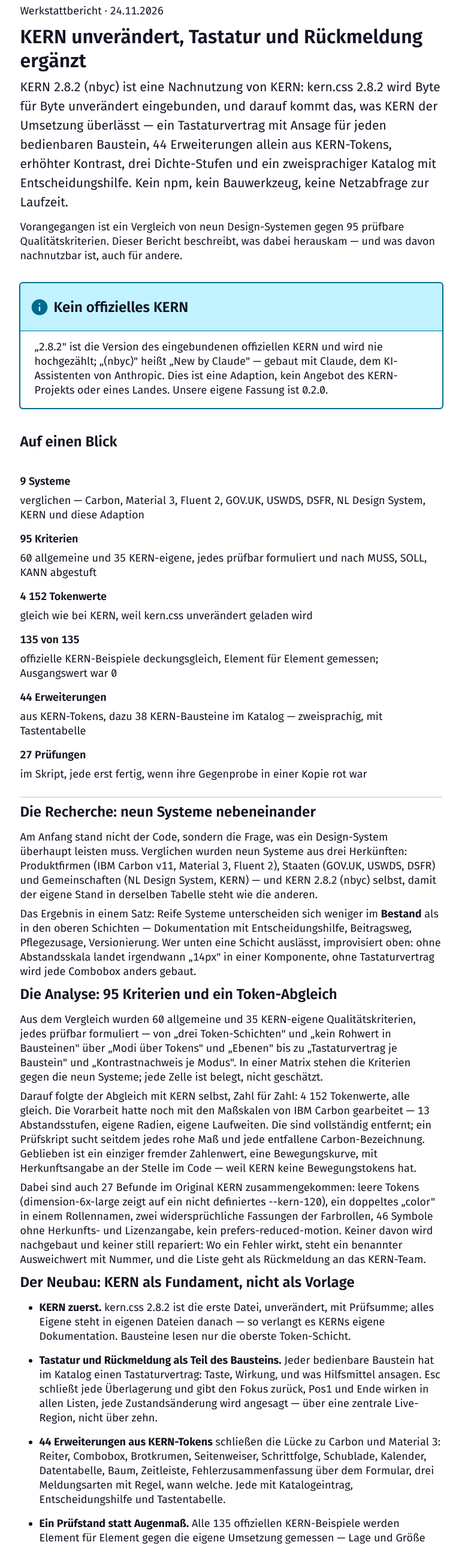
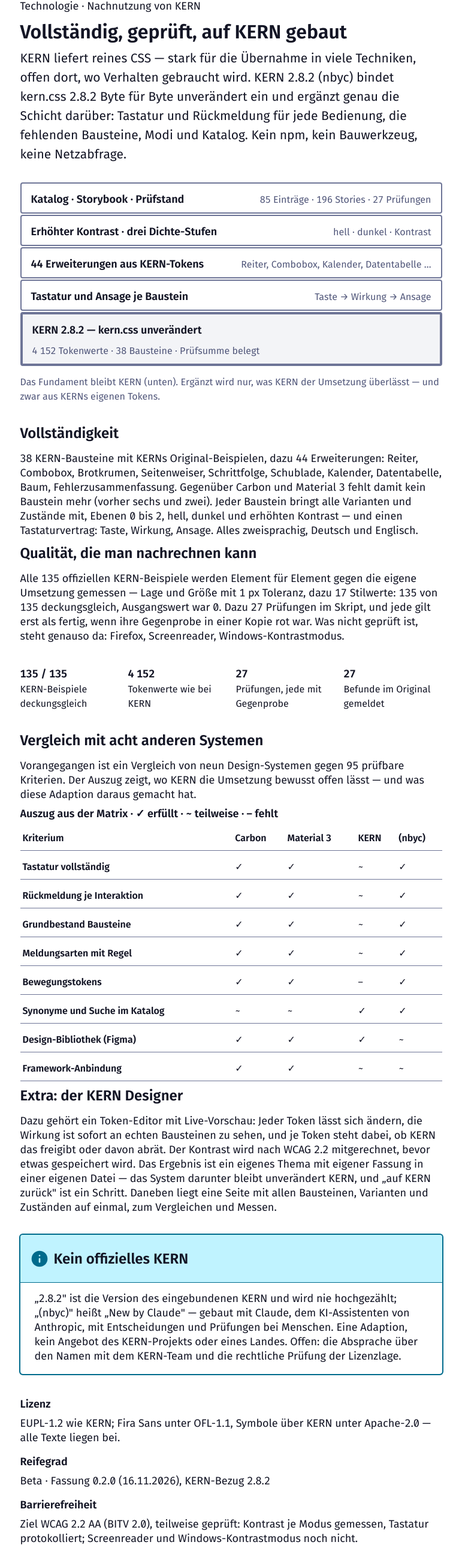
Before and after one commit to ulm-a/KERN-2.8.2-nbyc, a plain HTML site: page Blog Post/index.html in a window 1280 px wide. Shown: the part 112-2687 px from the top of the page at 60% size, without its empty margins (247-1018 px from the left). Drawn offline with Linux system fonts and the light colour scheme.

Commit message:
M113: Blog Post gekürzt, Schaubild als Kästen, responsiv gemessen
Text auf 2 729 Zeichen gekürzt, Fokus Vollständigkeit, Qualität, Vergleich und
Designer; Auszug der Vergleichsmatrix als Tabelle. Bei 375, 268 und 1280 px ohne
waagerechten Überlauf gemessen, hell und dunkel angesehen.

Co-Authored-By: Claude Opus 5 <noreply@anthropic.com>

```diff
--- a/Blog Post/index.html
+++ b/Blog Post/index.html
@@ -3,9 +3,30 @@
 <head>
 <meta charset="utf-8">
 <meta name="viewport" content="width=device-width, initial-scale=1">
-<title>KERN unverändert, Tastatur ergänzt · KERN 2.8.2 (nbyc)</title>
-<meta name="description" content="Wie aus dem Vergleich von neun Design-Systemen eine KERN-Adaption wurde: Recherche, Qualitätskriterien, Token-Abgleich, Neubau mit Prüfstand und Storybook.">
+<title>Vollständig, geprüft, auf KERN gebaut · KERN 2.8.2 (nbyc)</title>
+<meta name="description" content="KERN unverändert als Fundament, darauf die Schicht, die KERN der Umsetzung überlässt: Tastatur und Rückmeldung, 44 Erweiterungen, Prüfstand. Mit Vergleich zu acht anderen Design-Systemen.">
 <link rel="stylesheet" href="../KERN%202.8.2%20(nbyc)/system/kern-neu.css?v=2.8.2-nbyc.44">
+<style>
+  /* Nur Layout für diese eine Seite — Farben und Maße kommen aus KERN-Tokens. */
+  .bp-figur { margin: var(--kern-metric-space-large, 1.5rem) 0; }
+  .bp-figur figcaption { margin-top: var(--kern-metric-space-small, .5rem); }
+  .bp-stapel { display: flex; flex-direction: column;
+               gap: var(--kern-metric-space-2x-small, .25rem); }
+  .bp-schicht { display: flex; flex-wrap: wrap; align-items: baseline;
+                justify-content: space-between;
+                gap: var(--kern-metric-space-2x-small, .25rem) var(--kern-metric-space-default, 1rem);
+                border: var(--kern-metric-border-width-default, 1px) solid
+                        var(--kern-color-layout-border-contextual, currentColor);
+                border-radius: var(--kern-metric-border-radius-default, .25rem);
+                padding: var(--kern-metric-space-small, .5rem) var(--kern-metric-space-default, 1rem); }
+  .bp-schicht--basis { border-width: var(--kern-metric-border-width-bold, 2px);
+                       background: var(--kern-color-layout-background-default-surface, transparent); }
+  .bp-schicht > p { margin: 0; }
+  .bp-zahlen { display: grid; gap: var(--kern-metric-space-default, 1rem);
+               grid-template-columns: repeat(auto-fit, minmax(10rem, 1fr));
+               margin: var(--kern-metric-space-large, 1.5rem) 0; padding: 0; list-style: none; }
+  .bp-zahlen b { display: block; }
+</style>
 </head>
 <body class="kn-page">
 
@@ -25,21 +46,129 @@
   </div>
 </header>
 
-<main class="kern-container kn-container--narrow" id="inhalt" style="padding-block:3rem">
+<main class="kern-container kn-container--narrow" id="inhalt" style="padding-block:2.5rem">
 
-  <p class="kern-label kern-label--subtle">Werkstattbericht · 24.11.2026</p>
-  <h1 class="kern-heading-large">KERN unverändert, Tastatur und Rückmeldung ergänzt</h1>
+  <p class="kern-label kern-label--subtle">Technologie · Nachnutzung von KERN</p>
+  <h1 class="kern-heading-large">Vollständig, geprüft, auf KERN gebaut</h1>
 
-  <p class="kern-body kern-body--large">KERN 2.8.2 (nbyc) ist eine Nachnutzung von KERN:
-  <code>kern.css</code> 2.8.2 wird Byte für Byte unverändert eingebunden, und darauf kommt das,
-  was KERN der Umsetzung überlässt — ein Tastaturvertrag mit Ansage für jeden bedienbaren
-  Baustein, 44 Erweiterungen allein aus KERN-Tokens, erhöhter Kontrast, drei Dichte-Stufen und
-  ein zweisprachiger Katalog mit Entscheidungshilfe. Kein npm, kein Bauwerkzeug, keine
-  Netzabfrage zur Laufzeit.</p>
+  <p class="kern-body kern-body--large">KERN liefert reines CSS — stark für die Übernahme in
+  viele Techniken, offen dort, wo Verhalten gebraucht wird. KERN 2.8.2 (nbyc) bindet
+  <code>kern.css</code> 2.8.2 Byte für Byte unverändert ein und ergänzt genau die Schicht
+  darüber: Tastatur und Rückmeldung für jede Bedienung, die fehlenden Bausteine, Modi und
+  Katalog. Kein npm, kein Bauwerkzeug, keine Netzabfrage.</p>
 
-  <p class="kern-body">Vorangegangen ist ein Vergleich von neun Design-Systemen gegen 95
-  prüfbare Qualitätskriterien. Dieser Bericht beschreibt, was dabei herauskam — und was davon
-  nachnutzbar ist, auch für andere.</p>
+  <figure class="bp-figur">
+    <div class="bp-stapel">
+      <div class="bp-schicht">
+        <p class="kern-body kern-body--bold">Katalog · Storybook · Prüfstand</p>
+        <p class="kern-body kern-body--small kern-body--muted">85 Einträge · 196 Stories · 27 Prüfungen</p>
+      </div>
+      <div class="bp-schicht">
+        <p class="kern-body kern-body--bold">Erhöhter Kontrast · drei Dichte-Stufen</p>
+        <p class="kern-body kern-body--small kern-body--muted">hell · dunkel · Kontrast</p>
+      </div>
+      <div class="bp-schicht">
+        <p class="kern-body kern-body--bold">44 Erweiterungen aus KERN-Tokens</p>
+        <p class="kern-body kern-body--small kern-body--muted">Reiter, Combobox, Kalender, Datentabelle …</p>
+      </div>
+      <div class="bp-schicht">
+        <p class="kern-body kern-body--bold">Tastatur und Ansage je Baustein</p>
+        <p class="kern-body kern-body--small kern-body--muted">Taste → Wirkung → Ansage</p>
+      </div>
+      <div class="bp-schicht bp-schicht--basis">
+        <p class="kern-body kern-body--bold">KERN 2.8.2 — kern.css unverändert</p>
+        <p class="kern-body kern-body--small kern-body--muted">4 152 Tokenwerte · 38 Bausteine · Prüfsumme belegt</p>
+      </div>
+    </div>
+    <figcaption class="kern-body kern-body--small kern-body--muted">Das Fundament bleibt KERN
+    (unten). Ergänzt wird nur, was KERN der Umsetzung überlässt — und zwar aus KERNs eigenen
+    Tokens.</figcaption>
+  </figure>
+
+  <h2 class="kern-heading-medium">Vollständigkeit</h2>
+  <p class="kern-body">38 KERN-Bausteine mit KERNs Original-Beispielen, dazu 44 Erweiterungen:
+  Reiter, Combobox, Brotkrumen, Seitenweiser, Schrittfolge, Schublade, Kalender, Datentabelle,
+  Baum, Fehlerzusammenfassung. Gegenüber Carbon und Material 3 fehlt damit kein Baustein mehr
+  (vorher sechs und zwei). Jeder Baustein bringt alle Varianten und Zustände mit, Ebenen 0 bis 2,
+  hell, dunkel und erhöhten Kontrast — und einen Tastaturvertrag: Taste, Wirkung, Ansage.
+  Alles zweisprachig, Deutsch und Englisch.</p>
+
+  <h2 class="kern-heading-medium">Qualität, die man nachrechnen kann</h2>
+  <p class="kern-body">Alle 135 offiziellen KERN-Beispiele werden Element für Element gegen die
+  eigene Umsetzung gemessen — Lage und Größe mit 1 px Toleranz, dazu 17 Stilwerte: 135 von 135
+  deckungsgleich, Ausgangswert war 0. Dazu 27 Prüfungen im Skript, und jede gilt erst als fertig,
+  wenn ihre Gegenprobe in einer Kopie rot war. Was nicht geprüft ist, steht genauso da: Firefox,
+  Screenreader, Windows-Kontrastmodus.</p>
+
+  <ul class="bp-zahlen">
+    <li class="kern-body kern-body--small"><b class="kern-heading-small">135 / 135</b> KERN-Beispiele deckungsgleich</li>
+    <li class="kern-body kern-body--small"><b class="kern-heading-small">4 152</b> Tokenwerte wie bei KERN</li>
+    <li class="kern-body kern-body--small"><b class="kern-heading-small">27</b> Prüfungen, jede mit Gegenprobe</li>
+    <li class="kern-body kern-body--small"><b class="kern-heading-small">27</b> Befunde im Original gemeldet</li>
+  </ul>
+
+  <h2 class="kern-heading-medium">Vergleich mit acht anderen Systemen</h2>
+  <p class="kern-body">Vorangegangen ist ein Vergleich von neun Design-Systemen gegen 95 prüfbare
+  Kriterien. Der Auszug zeigt, wo KERN die Umsetzung bewusst offen lässt — und was diese
+  Adaption daraus gemacht hat.</p>
+
+  <div class="kern-table-responsive">
+    <table class="kern-table kern-table--small">
+      <caption class="kern-title">Auszug aus der Matrix · ✓ erfüllt · ~ teilweise · – fehlt</caption>
+      <thead class="kern-table__head">
+        <tr class="kern-table__row">
+          <th scope="col" class="kern-table__header">Kriterium</th>
+          <th scope="col" class="kern-table__header">Carbon</th>
+          <th scope="col" class="kern-table__header">Material 3</th>
+          <th scope="col" class="kern-table__header">KERN</th>
+          <th scope="col" class="kern-table__header">(nbyc)</th>
+        </tr>
+      </thead>
+      <tbody class="kern-table__body">
+        <tr class="kern-table__row">
+          <th scope="row" class="kern-table__header">Tastatur vollständig</th>
+          <td class="kern-table__cell">✓</td><td class="kern-table__cell">✓</td><td class="kern-table__cell">~</td><td class="kern-table__cell">✓</td>
+        </tr>
+        <tr class="kern-table__row">
+          <th scope="row" class="kern-table__header">Rückmeldung je Interaktion</th>
+          <td class="kern-table__cell">✓</td><td class="kern-table__cell">✓</td><td class="kern-table__cell">~</td><td class="kern-table__cell">✓</td>
+        </tr>
+        <tr class="kern-table__row">
+          <th scope="row" class="kern-table__header">Grundbestand Bausteine</th>
+          <td class="kern-table__cell">✓</td><td class="kern-table__cell">✓</td><td class="kern-table__cell">~</td><td class="kern-table__cell">✓</td>
+        </tr>
+        <tr class="kern-table__row">
+          <th scope="row" class="kern-table__header">Meldungsarten mit Regel</th>
+          <td class="kern-table__cell">✓</td><td class="kern-table__cell">✓</td><td class="kern-table__cell">~</td><td class="kern-table__cell">✓</td>
+        </tr>
+        <tr class="kern-table__row">
+          <th scope="row" class="kern-table__header">Bewegungstokens</th>
+          <td class="kern-table__cell">✓</td><td class="kern-table__cell">✓</td><td class="kern-table__cell">–</td><td class="kern-table__cell">✓</td>
+        </tr>
+        <tr class="kern-table__row">
+          <th scope="row" class="kern-table__header">Synonyme und Suche im Katalog</th>
+          <td class="kern-table__cell">~</td><td class="kern-table__cell">~</td><td class="kern-table__cell">✓</td><td class="kern-table__cell">✓</td>
+        </tr>
+        <tr class="kern-table__row">
+          <th scope="row" class="kern-table__header">Design-Bibliothek (Figma)</th>
+          <td class="kern-table__cell">✓</td><td class="kern-table__cell">✓</td><td class="kern-table__cell">✓</td><td class="kern-table__cell">~</td>
+        </tr>
+        <tr class="kern-table__row">
+          <th scope="row" class="kern-table__header">Framework-Anbindung</th>
+          <td class="kern-table__cell">✓</td><td class="kern-table__cell">✓</td><td class="kern-table__cell">~</td><td class="kern-table__cell">~</td>
+        </tr>
+      </tbody>
+    </table>
+  </div>
+
+  <h2 class="kern-heading-medium">Extra: der KERN Designer</h2>
+  <p class="kern-body">Dazu gehört ein Token-Editor mit Live-Vorschau: Jeder Token lässt sich
+  ändern, die Wirkung ist sofort an echten Bausteinen zu sehen, und je Token steht dabei, ob
+  KERN das freigibt oder davon abrät. Der Kontrast wird nach WCAG 2.2 mitgerechnet, bevor etwas
+  gespeichert wird. Das Ergebnis ist ein eigenes Thema mit eigener Fassung in einer eigenen
+  Datei — das System darunter bleibt unverändert KERN, und „auf KERN zurück" ist ein Schritt.
+  Daneben liegt eine Seite mit allen Bausteinen, Varianten und Zuständen auf einmal, zum
+  Vergleichen und Messen.</p>
 
   <div class="kern-alert kern-alert--info" style="margin-block:2rem">
     <div class="kern-alert__header">
@@ -47,170 +176,43 @@
       <h2 class="kern-title">Kein offizielles KERN</h2>
     </div>
     <div class="kern-alert__body">
-      <p class="kern-body">„2.8.2" ist die Version des eingebundenen offiziellen KERN und wird
-      nie hochgezählt; „(nbyc)" heißt „New by Claude" — gebaut mit Claude, dem KI-Assistenten
-      von Anthropic. Dies ist eine Adaption, kein Angebot des KERN-Projekts oder eines Landes.
-      Unsere eigene Fassung ist 0.2.0.</p>
+      <p class="kern-body">„2.8.2" ist die Version des eingebundenen KERN und wird nie
+      hochgezählt; „(nbyc)" heißt „New by Claude" — gebaut mit Claude, dem KI-Assistenten von
+      Anthropic, mit Entscheidungen und Prüfungen bei Menschen. Eine Adaption, kein Angebot des
+      KERN-Projekts oder eines Landes. Offen: die Absprache über den Namen mit dem KERN-Team und
+      die rechtliche Prüfung der Lizenzlage.</p>
     </div>
   </div>
 
-  <h2 class="kern-heading-medium">Auf einen Blick</h2>
   <dl class="kern-description-list kern-description-list--col" style="margin-block:1.5rem">
     <div class="kern-description-list-item">
-      <dt class="kern-description-list-item__key">9 Systeme</dt>
-      <dd class="kern-description-list-item__value">verglichen — Carbon, Material 3, Fluent 2, GOV.UK, USWDS, DSFR, NL Design System, KERN und diese Adaption</dd>
+      <dt class="kern-description-list-item__key">Lizenz</dt>
+      <dd class="kern-description-list-item__value">EUPL-1.2 wie KERN; Fira Sans unter OFL-1.1,
+        Symbole über KERN unter Apache-2.0 — alle Texte liegen bei.</dd>
     </div>
     <div class="kern-description-list-item">
-      <dt class="kern-description-list-item__key">95 Kriterien</dt>
-      <dd class="kern-description-list-item__value">60 allgemeine und 35 KERN-eigene, jedes prüfbar formuliert und nach MUSS, SOLL, KANN abgestuft</dd>
+      <dt class="kern-description-list-item__key">Reifegrad</dt>
+      <dd class="kern-description-list-item__value">Beta · Fassung 0.2.0 (16.11.2026), KERN-Bezug 2.8.2</dd>
     </div>
     <div class="kern-description-list-item">
-      <dt class="kern-description-list-item__key">4 152 Tokenwerte</dt>
-      <dd class="kern-description-list-item__value">gleich wie bei KERN, weil <code>kern.css</code> unverändert geladen wird</dd>
+      <dt class="kern-description-list-item__key">Barrierefreiheit</dt>
+      <dd class="kern-description-list-item__value">Ziel WCAG 2.2 AA (BITV 2.0), teilweise
+        geprüft: Kontrast je Modus gemessen, Tastatur protokolliert; Screenreader und
+        Windows-Kontrastmodus noch nicht.</dd>
     </div>
     <div class="kern-description-list-item">
-      <dt class="kern-description-list-item__key">135 von 135</dt>
-      <dd class="kern-description-list-item__value">offizielle KERN-Beispiele deckungsgleich, Element für Element gemessen; Ausgangswert war 0</dd>
-    </div>
-    <div class="kern-description-list-item">
-      <dt class="kern-description-list-item__key">44 Erweiterungen</dt>
-      <dd class="kern-description-list-item__value">aus KERN-Tokens, dazu 38 KERN-Bausteine im Katalog — zweisprachig, mit Tastentabelle</dd>
-    </div>
-    <div class="kern-description-list-item">
-      <dt class="kern-description-list-item__key">27 Prüfungen</dt>
-      <dd class="kern-description-list-item__value">im Skript, jede erst fertig, wenn ihre Gegenprobe in einer Kopie rot war</dd>
+      <dt class="kern-description-list-item__key">Technik</dt>
+      <dd class="kern-description-list-item__value">CSS und ES5-JavaScript, Python für die
+        Prüfskripte; npm nur im Storybook.</dd>
     </div>
   </dl>
-
-  <hr class="kern-divider kern-divider--decorative">
-
-  <h2 class="kern-heading-medium">Die Recherche: neun Systeme nebeneinander</h2>
-
-  <p class="kern-body">Am Anfang stand nicht der Code, sondern die Frage, was ein Design-System
-  überhaupt leisten muss. Verglichen wurden neun Systeme aus drei Herkünften: Produktfirmen
-  (IBM Carbon v11, Material 3, Fluent 2), Staaten (GOV.UK, USWDS, DSFR) und Gemeinschaften
-  (NL Design System, KERN) — und KERN 2.8.2 (nbyc) selbst, damit der eigene Stand in derselben
-  Tabelle steht wie die anderen.</p>
-
-  <p class="kern-body">Das Ergebnis in einem Satz: Reife Systeme unterscheiden sich weniger im
-  <strong>Bestand</strong> als in den oberen Schichten — Dokumentation mit Entscheidungshilfe,
-  Beitragsweg, Pflegezusage, Versionierung. Wer unten eine Schicht auslässt, improvisiert oben:
-  ohne Abstandsskala landet irgendwann „14px" in einer Komponente, ohne Tastaturvertrag wird
-  jede Combobox anders gebaut.</p>
-
-  <h2 class="kern-heading-medium">Die Analyse: 95 Kriterien und ein Token-Abgleich</h2>
-
-  <p class="kern-body">Aus dem Vergleich wurden 60 allgemeine und 35 KERN-eigene
-  Qualitätskriterien, jedes prüfbar formuliert — von „drei Token-Schichten" und „kein Rohwert in
-  Bausteinen" über „Modi über Tokens" und „Ebenen" bis zu „Tastaturvertrag je Baustein" und
-  „Kontrastnachweis je Modus". In einer Matrix stehen die Kriterien gegen die neun Systeme; jede
-  Zelle ist belegt, nicht geschätzt.</p>
-
-  <p class="kern-body">Darauf folgte der Abgleich mit KERN selbst, Zahl für Zahl: 4 152
-  Tokenwerte, alle gleich. Die Vorarbeit hatte noch mit den Maßskalen von IBM Carbon gearbeitet —
-  13 Abstandsstufen, eigene Radien, eigene Laufweiten. Die sind vollständig entfernt; ein
-  Prüfskript sucht seitdem jedes rohe Maß und jede entfallene Carbon-Bezeichnung. Geblieben ist
-  ein einziger fremder Zahlenwert, eine Bewegungskurve, mit Herkunftsangabe an der Stelle im
-  Code — weil KERN keine Bewegungstokens hat.</p>
-
-  <p class="kern-body">Dabei sind auch 27 Befunde im Original KERN zusammengekommen: leere
-  Tokens (<code>dimension-6x-large</code> zeigt auf ein nicht definiertes
-  <code>--kern-120</code>), ein doppeltes „color" in einem Rollennamen, zwei widersprüchliche
-  Fassungen der Farbrollen, 46 Symbole ohne Herkunfts- und Lizenzangabe, kein
-  <code>prefers-reduced-motion</code>. Keiner davon wird nachgebaut und keiner still repariert:
-  Wo ein Fehler wirkt, steht ein benannter Ausweichwert mit Nummer, und die Liste geht als
-  Rückmeldung an das KERN-Team.</p>
-
-  <h2 class="kern-heading-medium">Der Neubau: KERN als Fundament, nicht als Vorlage</h2>
-
-  <ul class="kern-list kern-list--bullet">
-    <li><strong>KERN zuerst.</strong> <code>kern.css</code> 2.8.2 ist die erste Datei,
-      unverändert, mit Prüfsumme; alles Eigene steht in eigenen Dateien danach — so verlangt es
-      KERNs eigene Dokumentation. Bausteine lesen nur die oberste Token-Schicht.</li>
-    <li><strong>Tastatur und Rückmeldung als Teil des Bausteins.</strong> Jeder bedienbare
-      Baustein hat im Katalog einen Tastaturvertrag: Taste, Wirkung, und was Hilfsmittel ansagen.
-      Esc schließt jede Überlagerung und gibt den Fokus zurück, Pos1 und Ende wirken in allen
-      Listen, jede Zustandsänderung wird angesagt — über eine zentrale Live-Region, nicht über
-      zehn.</li>
-    <li><strong>44 Erweiterungen aus KERN-Tokens</strong> schließen die Lücke zu Carbon und
-      Material 3: Reiter, Combobox, Brotkrumen, Seitenweiser, Schrittfolge, Schublade, Kalender,
-      Datentabelle, Baum, Zeitleiste, Fehlerzusammenfassung über dem Formular, drei Meldungsarten
-      mit Regel, wann welche. Jede mit Katalogeintrag, Entscheidungshilfe und Tastentabelle.</li>
-    <li><strong>Ein Prüfstand statt Augenmaß.</strong> Alle 135 offiziellen KERN-Beispiele werden
-      Element für Element gegen die eigene Umsetzung gemessen — Lage und Größe mit 1 px Toleranz
-      und 17 Stilwerte. Die Gegenprobe läuft mit: beide Seiten mit offiziellem KERN ergeben 540
-      von 540 (hell und dunkel, 375 und 1 280 px), ein absichtlich falscher Eckenradius färbt
-      genau die vier Knopf-Beispiele rot.</li>
-    <li><strong>Kontrast nach KERNs eigenem Anspruch</strong> gemessen, nicht nur nach
-      WCAG-Minimum: Text ab 7 : 1, große Texte und Knopftext ab 4,5 : 1, Bedienelemente, Ränder
-      und Fokus ab 3 : 1 — in hell, dunkel und bei erhöhtem Kontrast, ohne Unterschreitung.</li>
-  </ul>
-
-  <h2 class="kern-heading-medium">Storybook und Werkzeuge</h2>
-
-  <p class="kern-body">Für die Entwicklung gibt es alle Bausteine auch als Storybook 9, im Format
-  von KERNs eigenem Storybook. Die Stories werden <strong>aus dem Katalog erzeugt</strong>, nie
-  von Hand geschrieben: 85 Katalogeinträge mit 195 Beispielen werden zu 86 Story-Dateien mit 196
-  Stories und 85 Doku-Seiten — Zweck, wann nehmen und wann nicht, Barrierefreiheit,
-  Tastaturvertrag, Klassen, Pflichten aus KERN, Bezeichnungen, alles Deutsch und Englisch. Der
-  Katalog bleibt die einzige Quelle; ändert er sich, läuft der Generator, und ein Prüflauf
-  vergleicht Stories und Katalog.</p>
-
-  <p class="kern-body">Dazu zwei kleine Werkzeuge: ein Token-Editor mit Live-Vorschau, der jeden
-  Token ändern kann, dabei je Token zeigt, ob KERN das freigibt oder davon abrät, den Kontrast
-  sofort nachrechnet und das Ergebnis als eigenes Thema mit eigener Fassung ablegt — das
-  unveränderte System darunter bleibt KERN. Und eine Seite mit allen Bausteinen, Varianten und
-  Zuständen auf einmal, zum Vergleichen und Messen.</p>
-
-  <h2 class="kern-heading-medium">Was offen ist</h2>
-
-  <p class="kern-body">Gemessen wurde bisher in Chromium und WebKit auf macOS, dazu ein externer
-  Prüfbericht in Chromium auf Windows. Nicht geprüft: Firefox, Screenreader (NVDA, JAWS,
-  VoiceOver), Sprachsteuerung und der Windows-Kontrastmodus. Die Schritte dafür liegen
-  ausgeschrieben im Projekt; „konnte nicht prüfen" steht dort als eigene Zeile und nicht als
-  „ok".</p>
-
-  <hr class="kern-divider kern-divider--decorative">
-
-  <h2 class="kern-heading-medium">Wie ist das gemacht?</h2>
-
-  <dl class="kern-description-list kern-description-list--col" style="margin-block:1.5rem">
-    <div class="kern-description-list-item">
-      <dt class="kern-description-list-item__key">Stack</dt>
-      <dd class="kern-description-list-item__value">Reines CSS und JavaScript (ES5, ohne Module),
-        Fira Sans örtlich, keine Laufzeit-Abhängigkeit und keine Netzabfrage — kein CDN, keine
-        Schriftabfrage, keine Analyse. Prüfskripte und Generatoren in Python 3 ohne Zusatzpakete.
-        npm nur im Storybook, mit festgeschriebenen Versionen und Lockfile.</dd>
-    </div>
-    <div class="kern-description-list-item">
-      <dt class="kern-description-list-item__key">Herkunft</dt>
-      <dd class="kern-description-list-item__value">Nachnutzung von KERN 2.8.2
-        (<code>@kern-ux/native</code>, 23.09.2026) unter EUPL-1.2, entstanden aus einer Vorarbeit
-        mit fremden Maßskalen, die vollständig auf KERNs Fundament umgezogen ist. Gebaut mit
-        Claude (Anthropic) als KI-Assistent; Entscheidungen, Freigaben und die Prüfung am Gerät
-        liegen bei Menschen. Symbole kommen über KERN aus den Material Symbols (Apache-2.0), die
-        Schrift ist Fira Sans (SIL OFL-1.1); beide Lizenztexte liegen bei.</dd>
-    </div>
-    <div class="kern-description-list-item">
-      <dt class="kern-description-list-item__key">Prüfstand</dt>
-      <dd class="kern-description-list-item__value">27 Prüfungen im Skript, jede mit roter
-        Gegenprobe in einer Kopie · 135 von 135 offiziellen KERN-Beispielen deckungsgleich,
-        Gegenproben 540 von 540 · 19 von 19 Verhaltensprüfungen in Chromium und WebKit ·
-        Storybook-Prüfseite 10 von 10 · ein externer Prüfbericht (105 Seiten) ausgewertet: fünf
-        eigene Befunde, alle behoben.</dd>
-    </div>
-  </dl>
-
-  <p class="kern-body kern-body--small kern-body--muted">Diese Seite ist mit dem beschriebenen
-  System gebaut: Sie lädt <code>system/kern-neu.css</code> aus dem Nachbarordner und benutzt
-  KERNs eigene Klassen. Die Schalter oben rechts wechseln Thema und Kontrast.</p>
 
 </main>
 
 <footer class="kn-footer">
   <div class="kern-container kn-container--narrow">
     <p class="kn-footer__legal" style="margin:0;border:0;padding:0">KERN 2.8.2 (nbyc), Fassung 0.2.0
-    (KERN 2.8.2 eingebunden, Erweiterungen aus KERN-Tokens), interne Adaption von KERN —
+    (KERN 2.8.2 eingebunden, Erweiterungen aus KERN-Tokens), Adaption von KERN —
     Tokens aus KERN 2.8.2 (EUPL-1.2), Fira Sans (SIL OFL).
     Alle Beispieldaten sind erfunden.</p>
   </div>
```
Also changed, not shown: KERN 2.8.2 (nbyc)/AENDERUNGEN.txt (+105 -0 lines).
